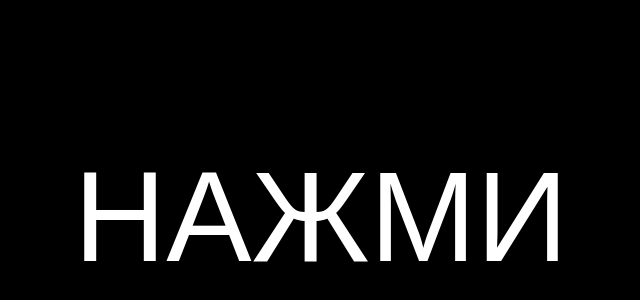
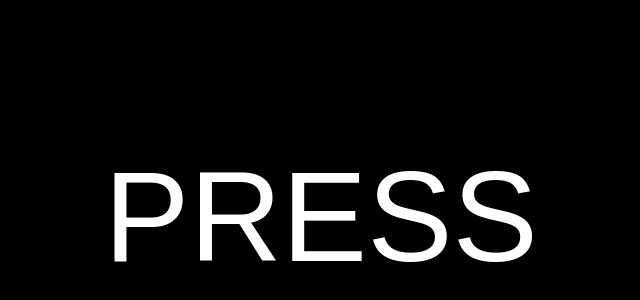
Before and after one commit to Penguin20k/meme, a plain HTML site: page index.html in a window 1280 px wide. Shown: the part 184-484 px from the top of the page, without its empty margins (319-959 px from the left). Drawn offline with Linux system fonts and the light colour scheme.

Commit message:
Update index.html

```diff
--- a/index.html
+++ b/index.html
@@ -22,7 +22,7 @@ button{
 </style>
 </head>
 <body>
-<button onclick="go()">НАЖМИ</button>
+<button onclick="go()">PRESS</button>
 
 <audio id=a loop>
   <source src="sound.mp3" type="audio/mpeg">
```
